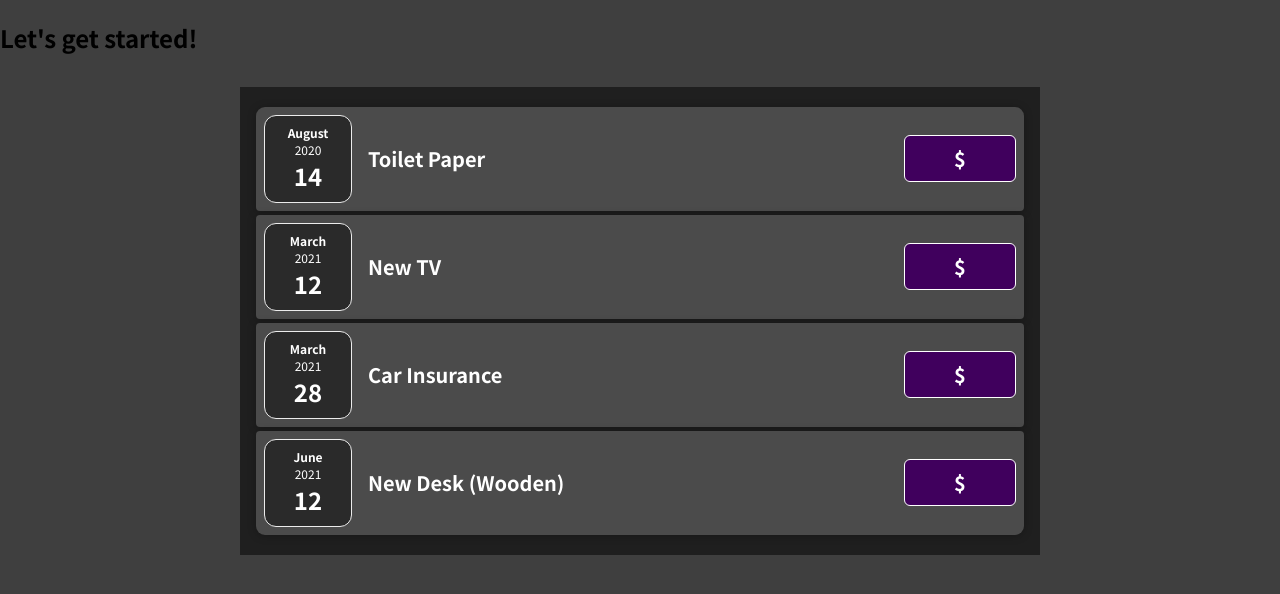
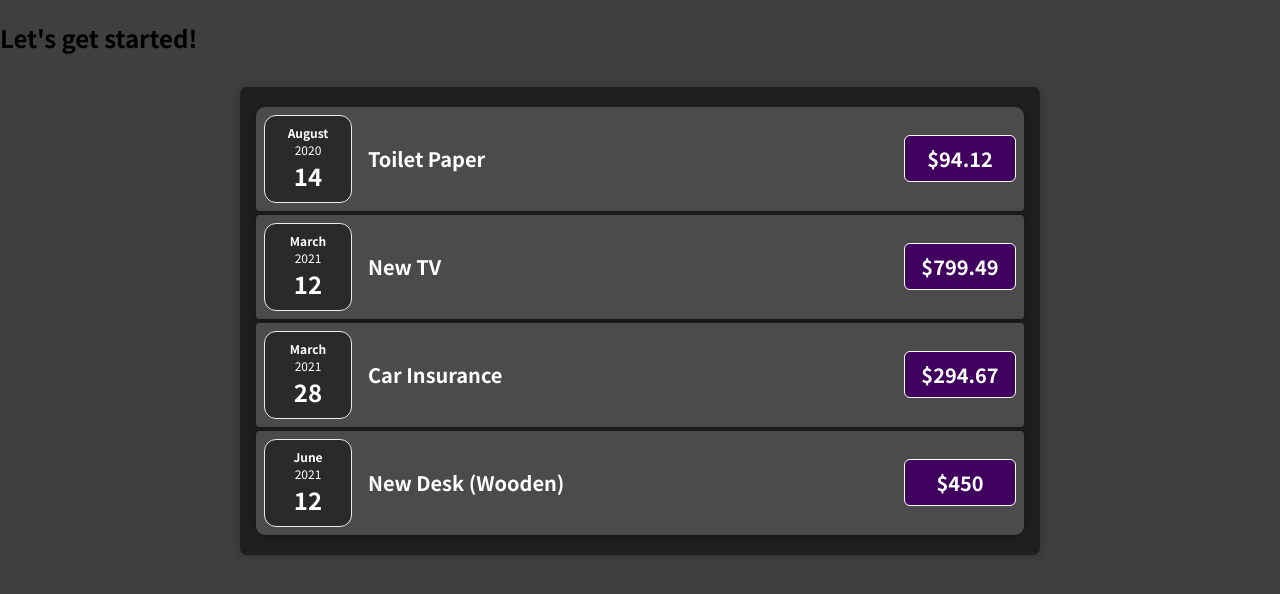
Before and after one commit to vilmarcabanero/react-expense-tracker, a React (Create React App) app: page / in a window 1280 px wide. Shown: the top 594 px of the page. Built offline with nearby package versions, Linux system fonts and the light colour scheme.

Commit message:
Restructured the folders, 46. Listening to Events & Working with Event Handlers na

```diff
--- a/src/App.js
+++ b/src/App.js
@@ -1,5 +1,14 @@
-import Expenses from './components/Expenses'
-function App() {
+import Expenses from './components/Expenses/Expenses'
+
+const App = () => {
+	return (
+		<div>
+			<h2>Let's get started!</h2>
+			<Expenses items={expenses} />
+		</div>
+	)
+}
+
 const expenses = [
 	{
 		id: 'e1',
@@ -22,12 +31,4 @@ function App() {
 	},
 ]
 
-	return (
-		<div>
-			<h2>Let's get started!</h2>
-			<Expenses items={expenses} />
-		</div>
-	)
-}
-
 export default App
--- a/src/components/Expenses.js
+++ /dev/null
@@ -1,44 +0,0 @@
-import React from 'react'
-import ExpenseItem from './ExpenseItem'
-import Card from './Card'
-import './Expenses.css'
-
-const Expenses = props => {
-	return (
-		// <Card className='expenses'>
-		// 	<ExpenseItem
-		// 		title={props.items[0].title}
-		// 		amount={props.items[0].amount}
-		// 		date={props.items[0].date}
-		// 	/>
-		// 	<ExpenseItem
-		// 		title={props.items[1].title}
-		// 		amount={props.items[1].amount}
-		// 		date={props.items[1].date}
-		// 	/>
-		// 	<ExpenseItem
-		// 		title={props.items[2].title}
-		// 		amount={props.items[2].amount}
-		// 		date={props.items[2].date}
-		// 	/>
-		// 	<ExpenseItem
-		// 		title={props.items[3].title}
-		// 		amount={props.items[3].amount}
-		// 		date={props.items[3].date}
-		// 	/>
-		// </Card>
-		<div className='expenses'>
-			{props.items.map(expense => {
-				return (
-					<ExpenseItem
-						date={expense.date}
-						title={expense.title}
-						price={expense.amount}
-					/>
-				)
-			})}
-		</div>
-	)
-}
-
-export default Expenses
--- a/src/components/ExpenseItem.js
+++ b/src/components/Expenses/ExpenseItem.js
@@ -1,6 +1,6 @@
 import React from 'react'
 import ExpenseDate from './ExpenseDate'
-import Card from './Card'
+import Card from '../UI/Card'
 import './ExpenseItem.css'
 
 const ExpenseItem = props => {
--- /dev/null
+++ b/src/components/Expenses/Expenses.js
@@ -0,0 +1,44 @@
+import React from 'react'
+import ExpenseItem from './ExpenseItem'
+import Card from '../UI/Card'
+import './Expenses.css'
+
+const Expenses = props => {
+	return (
+		<Card className='expenses'>
+			<ExpenseItem
+				title={props.items[0].title}
+				amount={props.items[0].amount}
+				date={props.items[0].date}
+			/>
+			<ExpenseItem
+				title={props.items[1].title}
+				amount={props.items[1].amount}
+				date={props.items[1].date}
+			/>
+			<ExpenseItem
+				title={props.items[2].title}
+				amount={props.items[2].amount}
+				date={props.items[2].date}
+			/>
+			<ExpenseItem
+				title={props.items[3].title}
+				amount={props.items[3].amount}
+				date={props.items[3].date}
+			/>
+		</Card>
+		// <div className='expenses'>
+		// 	{props.items.map(expense => {
+		// 		return (
+		// 			<ExpenseItem
+		// 				date={expense.date}
+		// 				title={expense.title}
+		// 				price={expense.amount}
+		// 			/>
+		// 		)
+		// 	})}
+		// </div>
+	)
+}
+
+export default Expenses
```
Also changed, not shown: src/components/Expenses/ExpenseDate.css (renamed from src/components/ExpenseDate.css), src/components/Expenses/ExpenseDate.js (renamed from src/components/ExpenseDate.js), src/components/Expenses/ExpenseItem.css (renamed from src/components/ExpenseItem.css), src/components/Expenses/Expenses.css (renamed from src/components/Expenses.css), src/components/UI/Card.css (renamed from src/components/Card.css), src/components/UI/Card.js (renamed from src/components/Card.js). Lines whose indentation alone changed are shown as unchanged.
